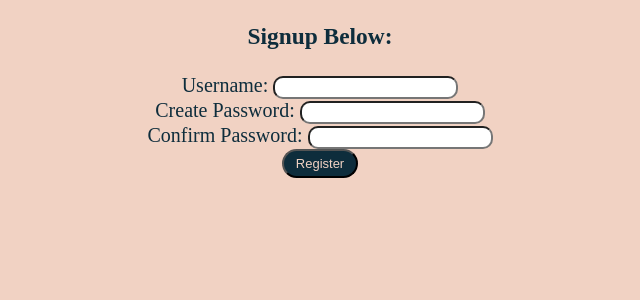
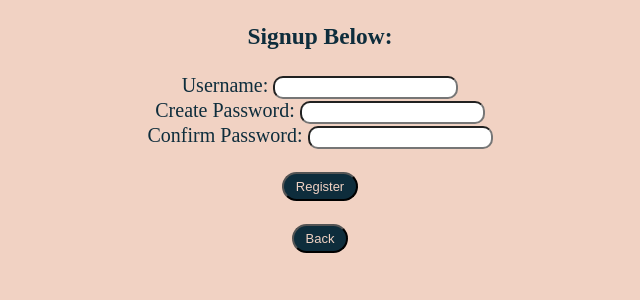
Before and after one commit to CytaStorm/collabStory, a Flask app: page /signUp in a window 1280 px wide. Shown: the part 66-366 px from the top of the page, without its empty margins (320-960 px from the left). Run offline with Flask 2, Linux system fonts and the light colour scheme.

Commit message:
add back button to signup

```diff
--- a/templates/signup.html
+++ b/templates/signup.html
@@ -37,12 +37,17 @@
          Passwords Do Not Match, Try Again! <!-- Adds a message under the signup-->
         </div> </br> </b>
          {% endif %}
-	 <br>
+	 <br><br>
       <input type="submit" name="sub3" value="Register">
 
     </form>
 
     <br>
+
+    <form action="/">
+	    <input type="submit" name="Tologin" value="Back">
+    </form>
+
   </body>
 
 </html>
```
